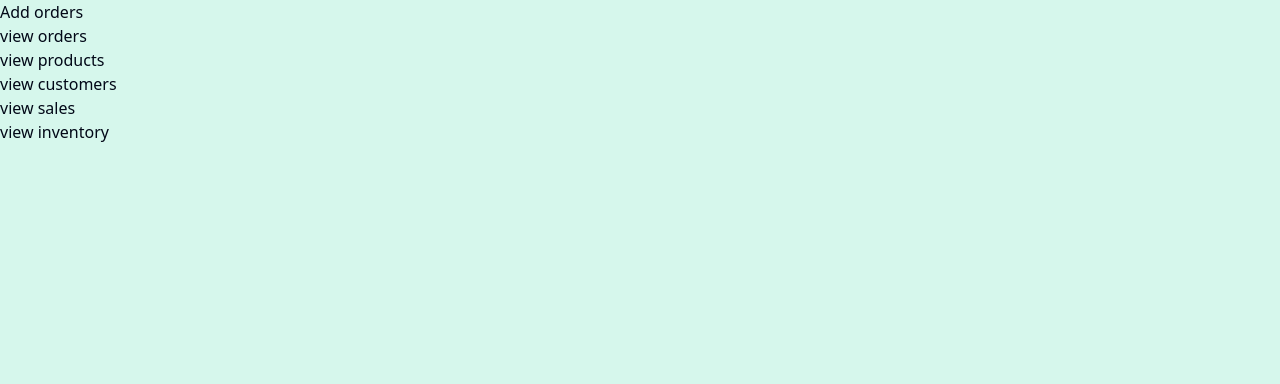
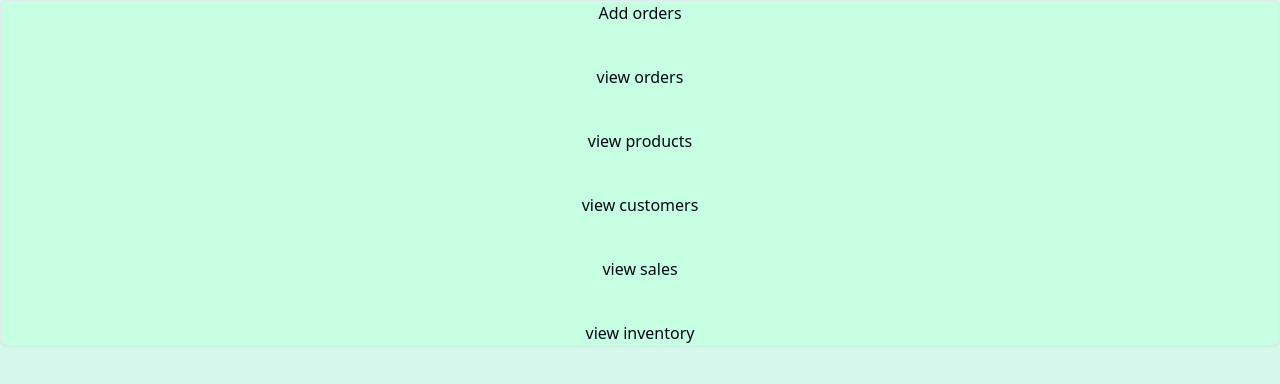
Before and after one commit to Ayush0054/eccommerce-managment, a React (Vite) app in the folder client/: page /dashboard in a window 1280 px wide. Shown: the top 384 px of the page. Built offline with nearby package versions, Linux system fonts and the light colour scheme.

Commit message:
frontend update

```diff
--- /dev/null
+++ b/client/src/component/sidebar.tsx
@@ -0,0 +1,17 @@
+import { Card } from "@/components/ui/card";
+import React from "react";
+
+function Sidebar() {
+  return (
+    <Card className=" bg-[#c7ffe3] grid gap-10">
+      <button>Add orders</button>
+      <button>view orders</button>
+      <button>view products</button>
+      <button>view customers</button>
+      <button>view sales</button>
+      <button>view inventory</button>
+    </Card>
+  );
+}
+
+export default Sidebar;
--- a/client/src/pages/dashboard.tsx
+++ b/client/src/pages/dashboard.tsx
@@ -1,14 +1,10 @@
+import Sidebar from "@/component/sidebar";
 import React from "react";
 
 function Dashboard() {
   return (
     <div>
-      <h1>Add orders</h1>
-      <h1>view orders</h1>
-      <h1>view products</h1>
-      <h1>view customers</h1>
-      <h1>view sales</h1>
-      <h1>view inventory</h1>
+      <Sidebar />
     </div>
   );
 }
```
